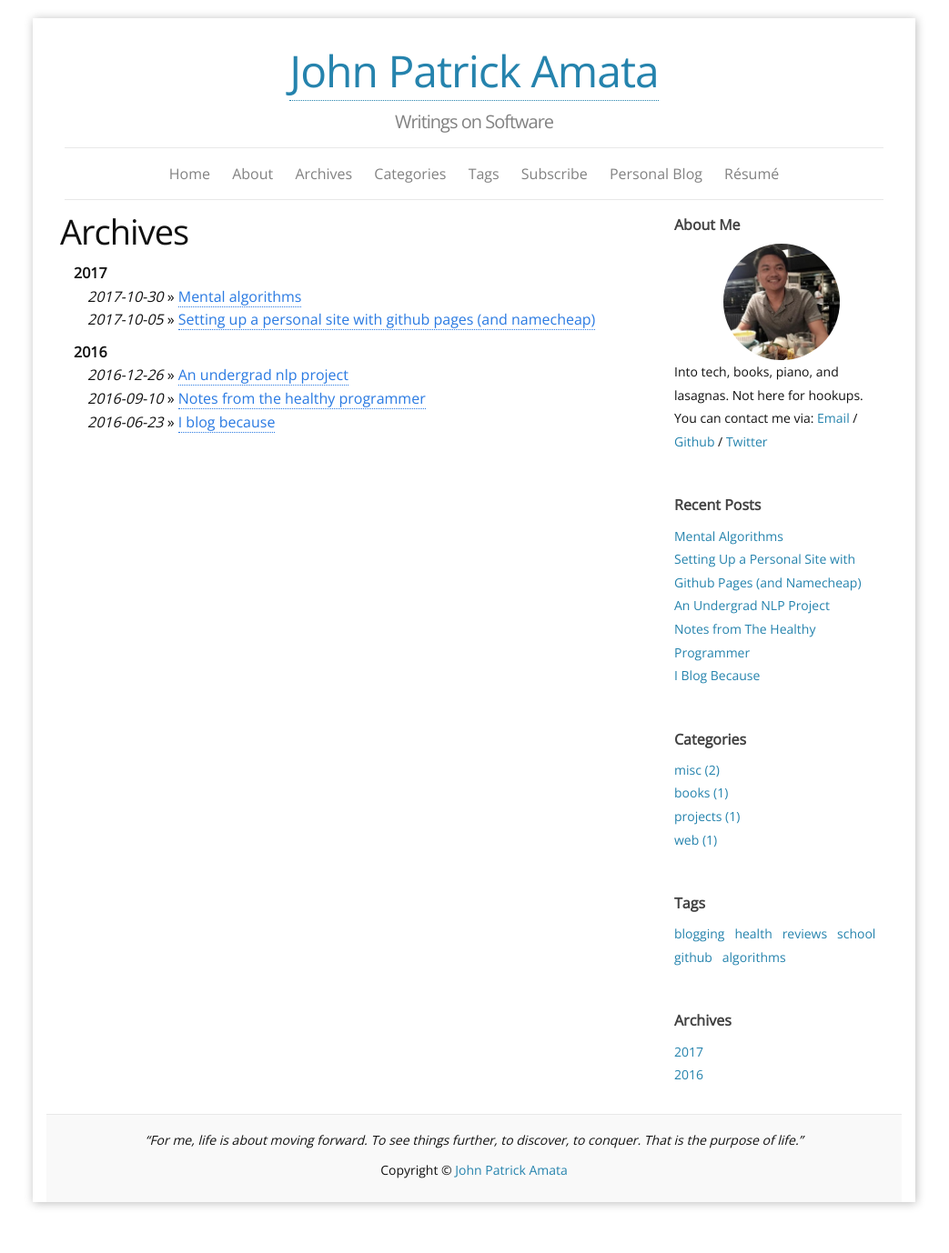
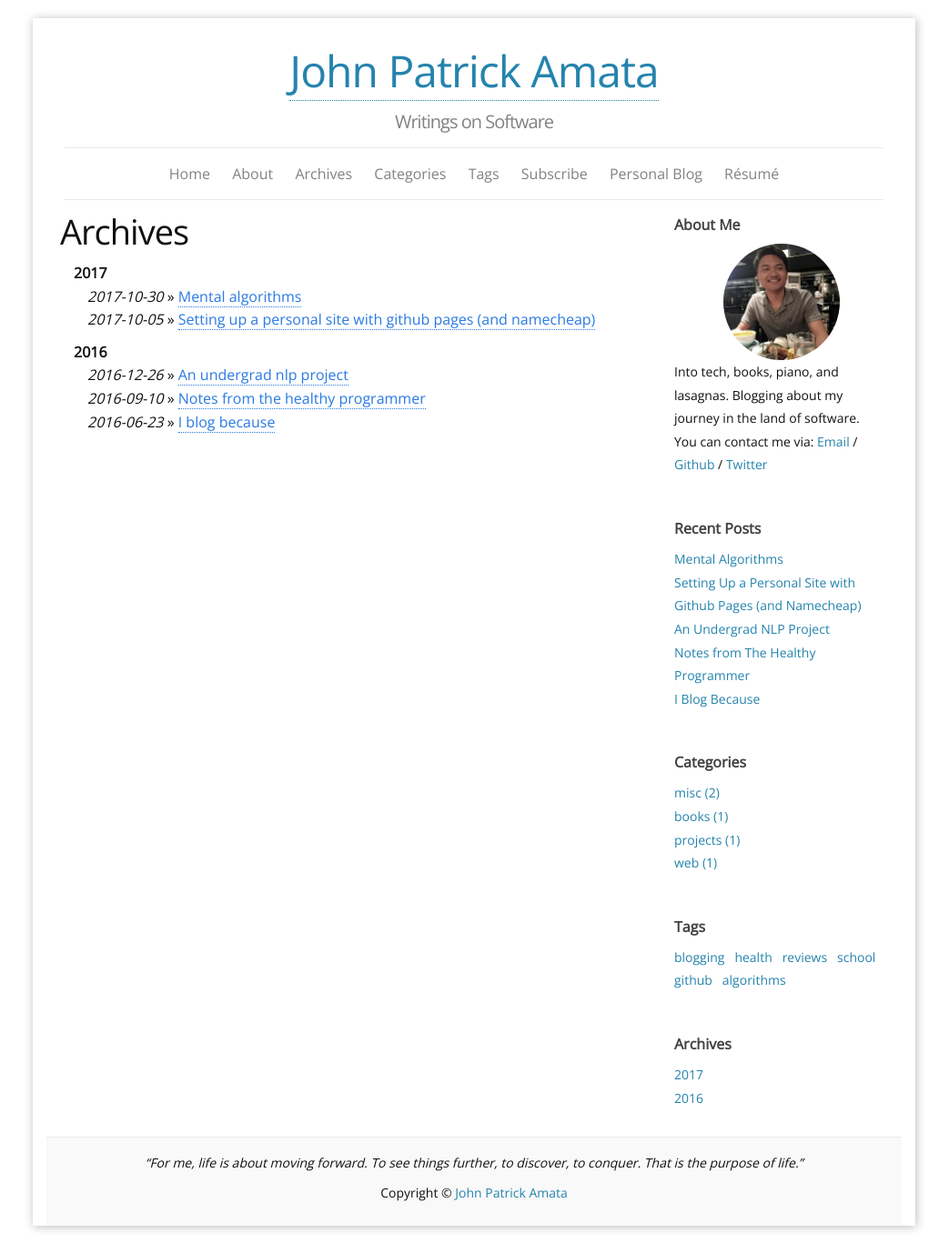
Before and after one commit to jpamata/jpamata.github.io, a Jekyll site: the page built from c_archives.md, in a window 1280 px wide. Shown: the whole page at 91% size, without its empty margins (119-1162 px from the left). Built offline with Jekyll 4.4.1, drawn with Linux system fonts in a browser that asks for light colours; nearby versions of some CDN libraries; before the commit the page ends 1352 px from its top, so only the background shows below that.

Commit message:
Update _config.yml

```diff
--- a/_config.yml
+++ b/_config.yml
@@ -14,7 +14,7 @@ twitter_username: john__amata
 github_username:  jpamata
 disqus_shortname: john-amata
 favicon:     ""
-aboutme:  Into tech, books, piano, and lasagnas. Not here for hookups. # these are shown on aboutme-sidebar.
+aboutme:  Into tech, books, piano, and lasagnas. Blogging about my journey in the land of software. # these are shown on aboutme-sidebar.
 aboutme_photo: "/images/profile.JPG"
 google_analytics_key: UA-107698218-1 # put YOUR key here to enable tracking! (blank to disable)
 
```
